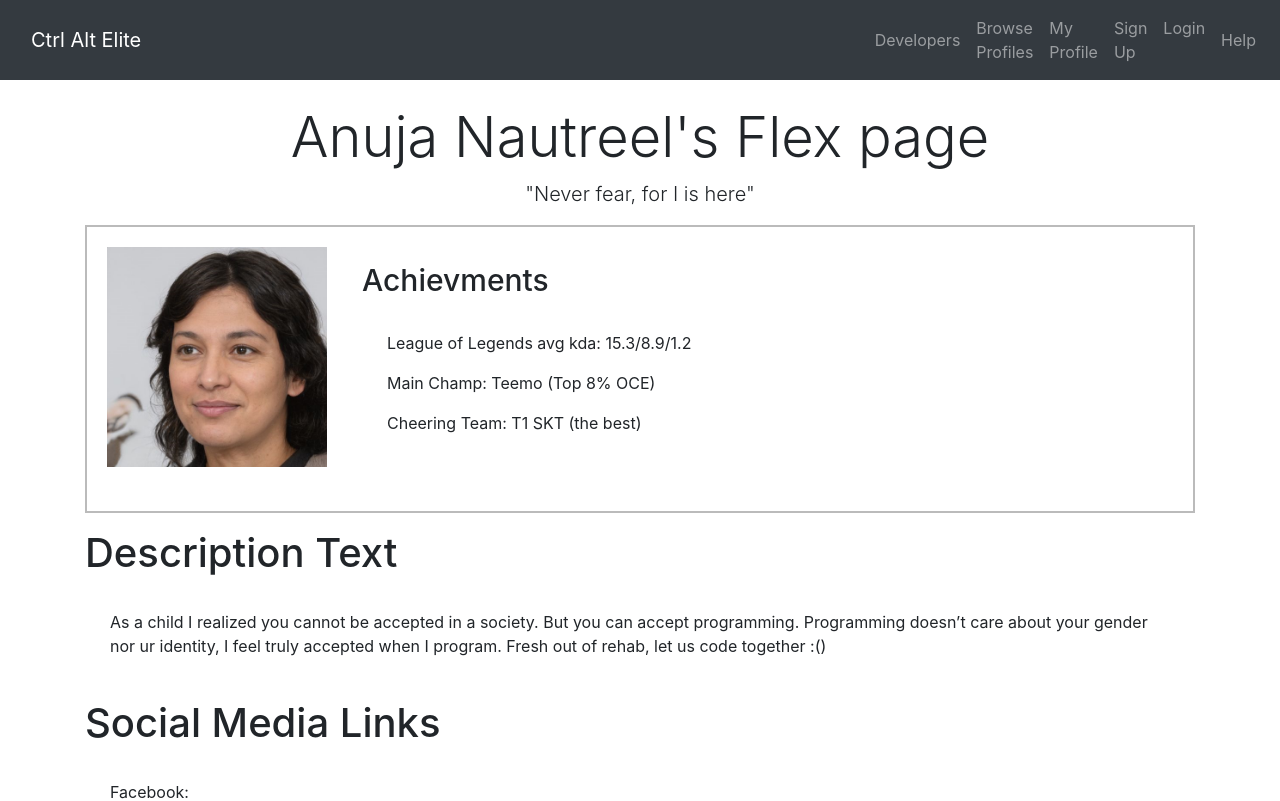
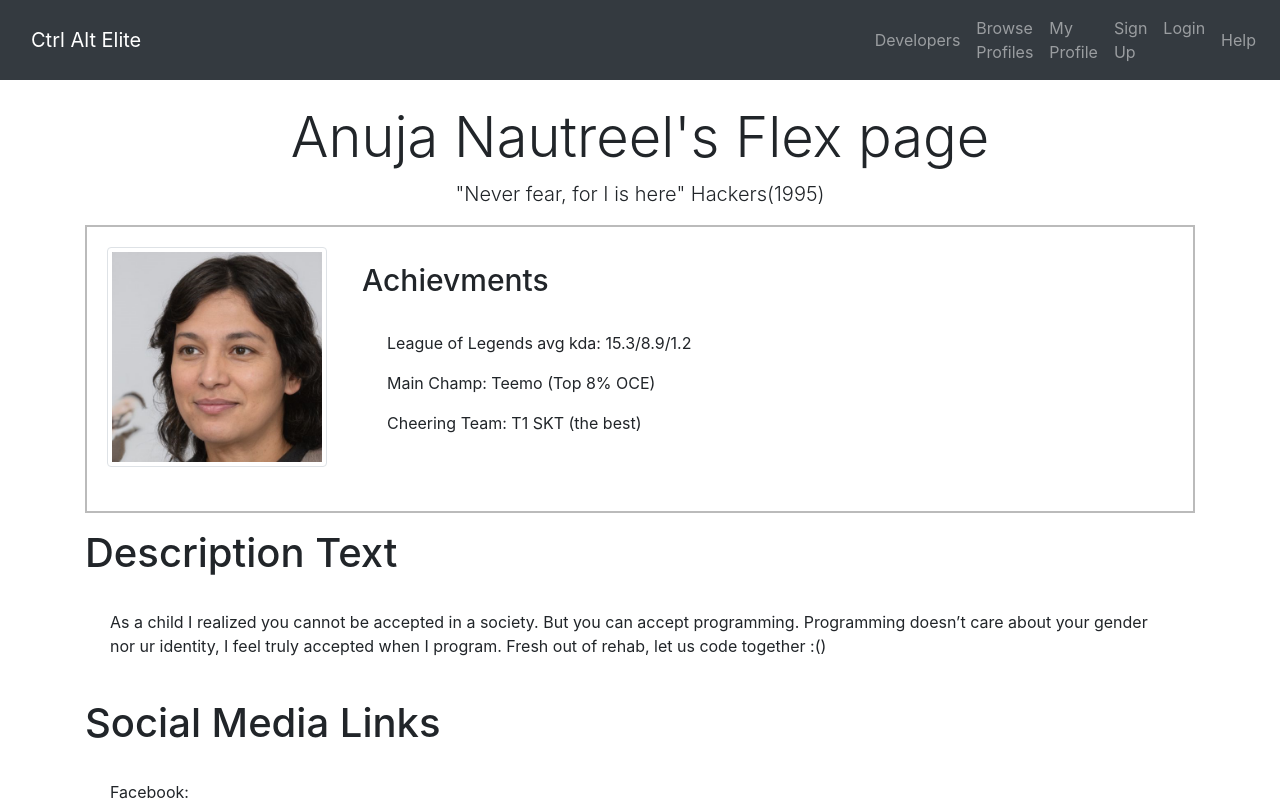
Before and after one commit to ShevilleOh/TestWk6, a React (Create React App) app: page /profile in a window 1280 px wide. Shown: the top 801 px of the page. Built offline with nearby package versions, Linux system fonts and the light colour scheme; the HTML template or start-up script is replaced by a standard one.

Commit message:
build fix + text changes

```diff
--- a/src/component/auth/Browse.js
+++ b/src/component/auth/Browse.js
@@ -1,6 +1,4 @@
 import React, {useState} from 'react';
-import PropTypes from 'prop-types';
-import { Link } from "react-router-dom";
 import placeholder from './../../img/placeholder.png';
 import placeholder2 from './../../img/placeholder2.png';
 
@@ -11,10 +9,11 @@ const Browse = () => {
             <div className="container">
                 <div className="row">
                     <div className="col-md-12 text-center">
-                        <p className="lead">
+                        <h1 className="display-4 text-center">
                             {' '}
                             Browse to your heart's content!
-                        </p>
+                        </h1>
+                        <p/>
                         <div className="container browse-outer">
 
                             <div className="container browse-inner">
--- a/src/component/auth/Profile.js
+++ b/src/component/auth/Profile.js
@@ -1,8 +1,5 @@
 import React, {useState} from 'react';
-import PropTypes from 'prop-types';
-import { Link } from "react-router-dom";
 import placeholder from "../../img/placeholder.png";
-
 
 const Profile = () => {
 
@@ -13,11 +10,11 @@ const Profile = () => {
                     <div className="col-mid-8 m-auto">
                         <h1 className="display-4 text-center">Anuja Nautreel's Flex page</h1>
                         <p className={"lead text-center"}>
-                            "Never fear, for I is here"
+                            "Never fear, for I is here" Hackers(1995)
                         </p>
                         <div className="container browse-outer">
                             <div className="container browse-profile-picture">
-                                <img src={placeholder}/>
+                                <img src={placeholder} class="rounded float-left" class="img-thumbnail" />
                             </div>
                             <div className="container browse-profile-summary">
                                 <h1 className="display-5 browse-name">
```
